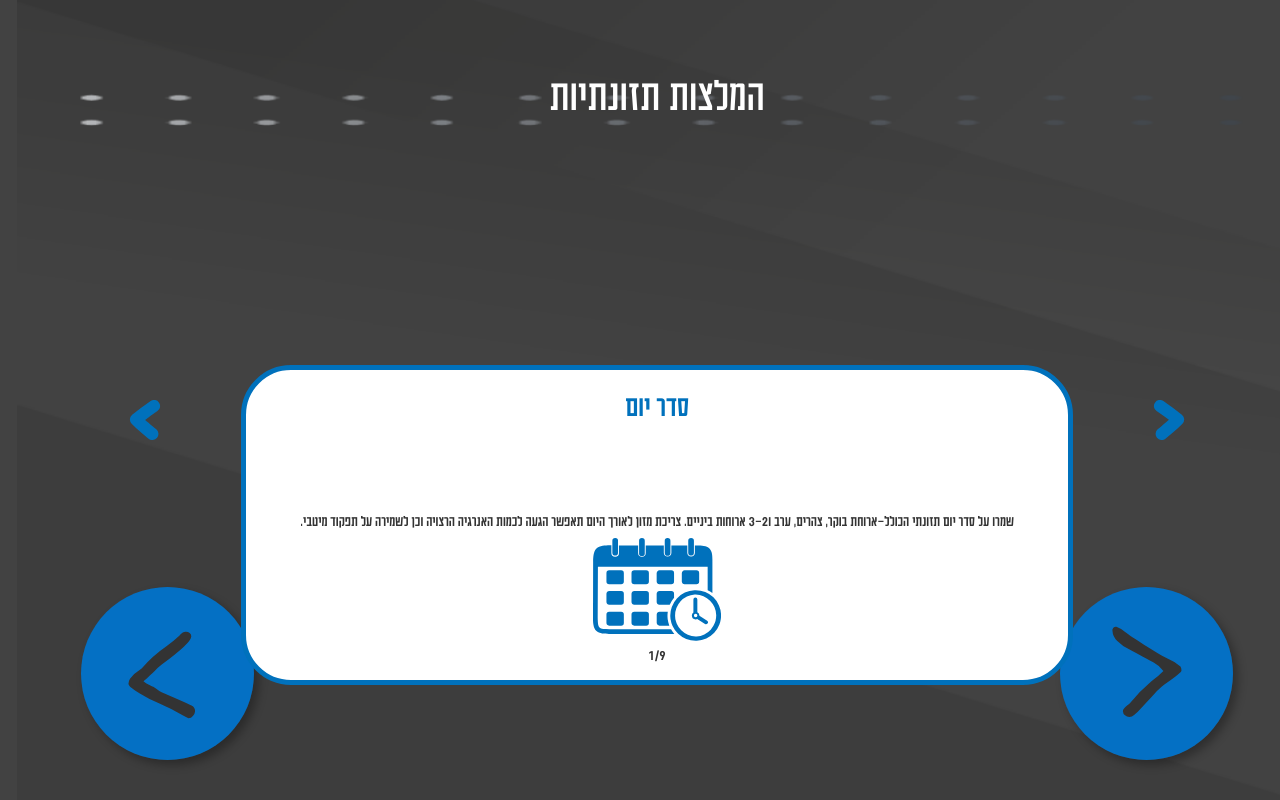
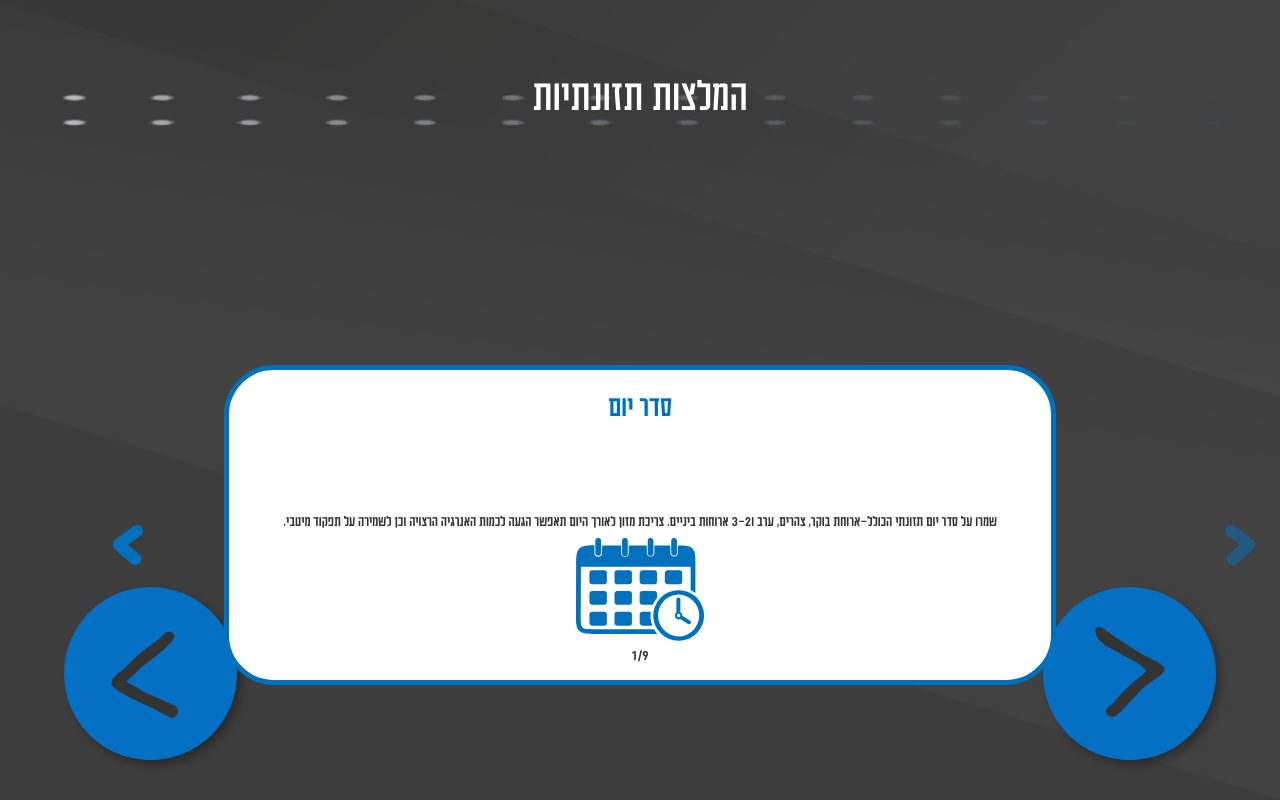
Before and after one commit to inbar2504/programforsports, a React (Vite) app: page /#/slides-page in a window 1280 px wide. Built offline with nearby package versions, Linux system fonts and the light colour scheme.

Commit message:
fixed slides 2

```diff
--- a/src/App.css
+++ b/src/App.css
@@ -331,7 +331,7 @@ body {
   justify-content: center;
   align-items: center;
   height: 80vh;
-
+  position: relative; /* anchor the buttons here */
 }
 
 .swiper .swiper-slide {
@@ -364,13 +364,16 @@ body {
 .swiper-button-prev-custom,
 .swiper-button-next-custom {
   position: absolute;
-  width: 10%;
-  height: 5%;
+  top: 50%;
+  transform: translateY(-50%);
+  width: 40px;
+  height: 40px;
+  border: none;
+  cursor: pointer;
+  background-size: contain;
   background-repeat: no-repeat;
   background-position: center;
-  border: none;
-  cursor: pointer;
-  background: none;
+  background-color: transparent;
 }
 
 button:focus {
@@ -395,6 +398,14 @@ button:focus {
   background-size: 100% 100%;
 }
 
+.swiper-button-prev-custom:disabled{
+  opacity: 0.5;
+}
+
+.swiper-button-next-custom:disabled{
+  opacity: 0.5;
+}
+
 @media (min-width: 375px) and (max-width: 376px){
   /* iPhone SE width */
   .page-header {
@@ -405,7 +416,7 @@ button:focus {
   }
 }
 
-#slides-page-title {
+.slides-page-title {
   padding-top: 5%;
   text-align: center;
   padding-bottom: 10%;
--- a/src/slidesPage.jsx
+++ b/src/slidesPage.jsx
@@ -56,7 +56,7 @@ const SlidesPage = () => {
 
   return (
     <div className="slides-page-content">
-      <div className="text" id="slides-page-title">המלצות תזונתיות</div>
+      <div className="text slides-page-title">המלצות תזונתיות</div>
       <div className="slider-content">
         {/* Navigation buttons */}
         <button className="swiper-button-prev-custom"></button>
```
